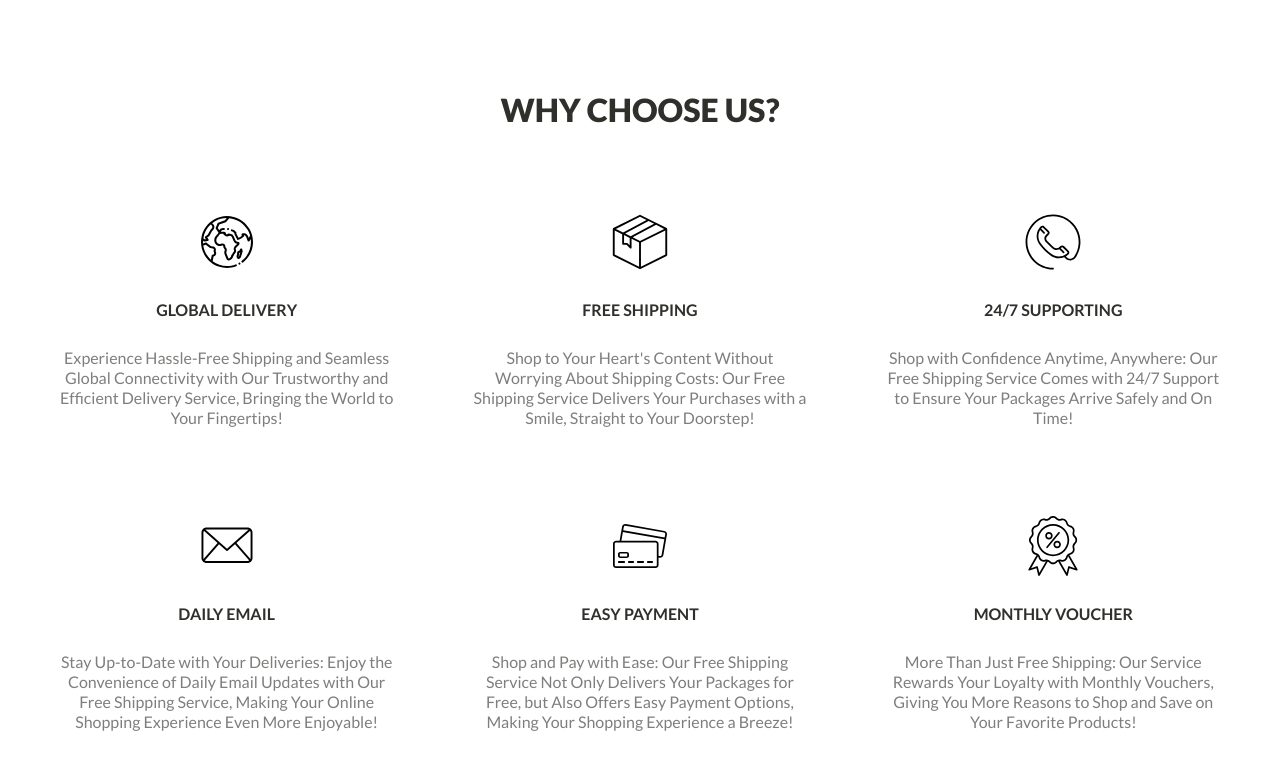
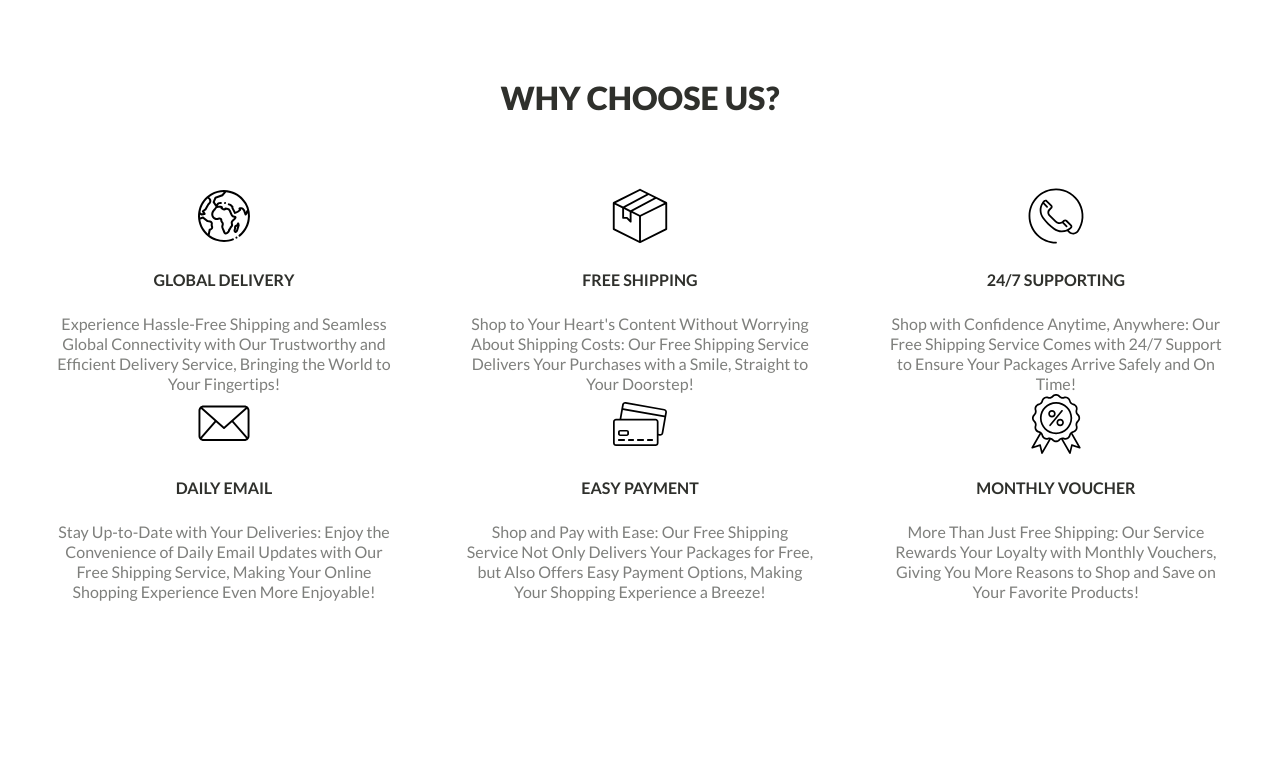
Before and after one commit to Vasyltsiun/homework_5, a plain HTML site: page index.html in a window 1280 px wide. Drawn offline with Linux system fonts and the light colour scheme.

Commit message:
corrected errors

```diff
--- a/css/reset.css
+++ b/css/reset.css
@@ -1,7 +1,7 @@
 *,
 *::before,
 *::after {
-	padding: 2px;
+	padding: 0;
 	margin: 0;
 	border: none;
 	box-sizing: border-box;
--- a/css/style.css
+++ b/css/style.css
@@ -5,15 +5,13 @@
 .main-choose-us {
 	max-width: 100%;
 }
-h1 {
+.choose-us-title {
 	color: #2f302c;
 	font-size: 32px;
 	font-style: normal;
 	font-family: "Lato",sans-serif;
 	font-weight: 800;
-	line-height: 40px;
 	letter-spacing: 0;
-	text-transform: none;
 	margin-top: 82px;
 	text-align: center;
 	padding-bottom: 4px;
@@ -47,7 +45,7 @@ p {
 	letter-spacing: 0;
 	text-transform: none;
 }
-h3 {
+.choose-us-text {
 	margin-bottom: 24px;
 	color: #2f302c;
 	font-size: 16px;
--- a/index.html
+++ b/index.html
@@ -8,57 +8,56 @@
 	</head>
 	<body>
 		<div class="main-choose-us">
-			<h1>Why Choose Us?</h1>
+			<h1 class="choose-us-title">Why Choose Us?</h1>
 			<div class="choose-us-main-section">
 				<div class="choose-us-items">
 					<div class="choose-us-item">
 						<div class="choose-us-content">
 							<img class="choose-us-img" src="images/planet.svg" alt="planet earth">
-							<h3>GLOBAL DELIVERY</h3>
+							<h3 class="choose-us-text">GLOBAL DELIVERY</h3>
 							<p>Experience Hassle-Free Shipping and Seamless Global Connectivity with Our Trustworthy and Efficient Delivery Service, Bringing the World to Your Fingertips!</p>
 						</div>
 					</div>
 					<div class="choose-us-item">
 						<div class="choose-us-content">
 							<img class="choose-us-img" src="images/package-box.svg" alt="package box">
-							<h3>FREE SHIPPING</h3>
+							<h3 class="choose-us-text">FREE SHIPPING</h3>
 							<p>Shop to Your Heart's Content Without Worrying About Shipping Costs: Our Free Shipping Service Delivers Your Purchases with a Smile, Straight to Your Doorstep! </p>
 						</div>
 					</div>
 					<div class="choose-us-item">
 						<div class="choose-us-content">
 							<img class="choose-us-img" src="images/phone.svg" alt="telephone receiver">
-							<h3>24/7 SUPPORTING</h3>
+							<h3 class="choose-us-text">24/7 SUPPORTING</h3>
 							<p>Shop with Confidence Anytime, Anywhere: Our Free Shipping Service Comes with 24/7 Support to Ensure Your Packages Arrive Safely and On Time!</p>
 						</div>
 					</div>
 				</div>
-			</div>
-			<div class="choose-us-main-section">
 				<div class="choose-us-items">
 					<div class="choose-us-item">
 						<div class="choose-us-content">
 							<img class="choose-us-img" src="images/email.svg" alt="envelope">
-							<h3>DAILY EMAIL</h3>
+							<h3 class="choose-us-text">DAILY EMAIL</h3>
 							<p>Stay Up-to-Date with Your Deliveries: Enjoy the Convenience of Daily Email Updates with Our Free Shipping Service, Making Your Online Shopping Experience Even More Enjoyable!</p>
 						</div>
 					</div>
 					<div class="choose-us-item">
 						<div class="choose-us-content">
 							<img class="choose-us-img" src="images/credit-card.svg" alt="credit cards">
-							<h3>EASY PAYMENT</h3>
+							<h3 class="choose-us-text">EASY PAYMENT</h3>
 							<p>Shop and Pay with Ease: Our Free Shipping Service Not Only Delivers Your Packages for Free, but Also Offers Easy Payment Options, Making Your Shopping Experience a Breeze!</p>
 						</div>
 					</div>
 					<div class="choose-us-item">
 						<div class="choose-us-content">
 							<img class="choose-us-img" src="images/badge.svg" alt="badge">
-							<h3>MONTHLY  VOUCHER</h3>
+							<h3 class="choose-us-text">MONTHLY  VOUCHER</h3>
 							<p>More Than Just Free Shipping: Our Service Rewards Your Loyalty with Monthly Vouchers, Giving You More Reasons to Shop and Save on Your Favorite Products!</p>
 						</div>
 					</div>
 				</div>
 			</div>
 		</div>
+		</div>
 	</body>
 </html>
```
